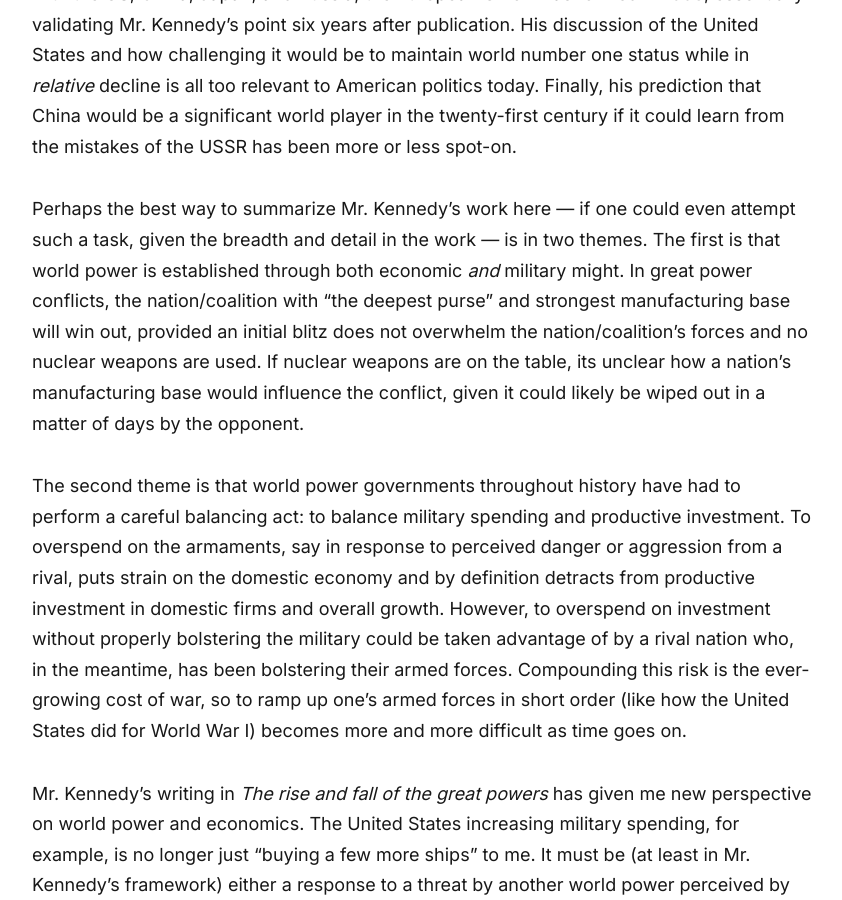
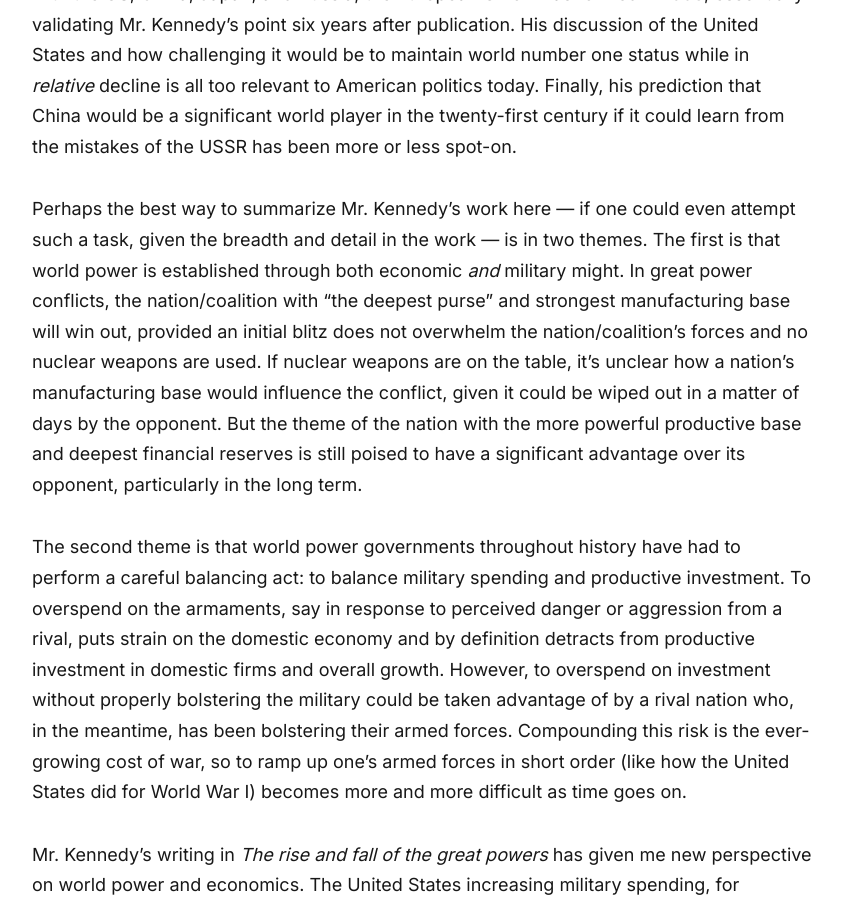
Before and after one commit to adam-bauer-34/adam-bauer-34.github.io, a Jekyll site: the page built from _posts/2022-11-28-rise-and-fall-kennedy.md, in a window 1280 px wide and 900 px high, scrolled down 3435 px. Shown: the whole window, without its empty margins (218-1060 px from the left). Built offline with Jekyll 4.4.1, drawn with Linux system fonts in a browser that asks for light colours; nearby versions of some CDN libraries; some web fonts are replaced.

Commit message:
Update 2022-11-28-rise-and-fall-kennedy.md

```diff
--- a/_posts/2022-11-28-rise-and-fall-kennedy.md
+++ b/_posts/2022-11-28-rise-and-fall-kennedy.md
@@ -38,7 +38,7 @@
 
 However, this does not mean that Mr. Kennedy’s projections are without merit. He accurately discusses how without sufficient cooperation, Europe will struggle to contend with the US, China, Japan, and Russia; the European Union was formed in 1993, essentially validating Mr. Kennedy’s point six years after publication. His discussion of the United States and how challenging it would be to maintain world number one status while in _relative_ decline is all too relevant to American politics today. Finally, his prediction that China would be a significant world player in the twenty-first century if it could learn from the mistakes of the USSR has been more or less spot-on.
 
-Perhaps the best way to summarize Mr. Kennedy’s work here — if one could even attempt such a task, given the breadth and detail in the work — is in two themes. The first is that world power is established through both economic _and_ military might. In great power conflicts, the nation/coalition with “the deepest purse” and strongest manufacturing base will win out, provided an initial blitz does not overwhelm the nation/coalition’s forces and no nuclear weapons are used. If nuclear weapons are on the table, its unclear how a nation’s manufacturing base would influence the conflict, given it could likely be wiped out in a matter of days by the opponent.
+Perhaps the best way to summarize Mr. Kennedy’s work here — if one could even attempt such a task, given the breadth and detail in the work — is in two themes. The first is that world power is established through both economic _and_ military might. In great power conflicts, the nation/coalition with “the deepest purse” and strongest manufacturing base will win out, provided an initial blitz does not overwhelm the nation/coalition’s forces and no nuclear weapons are used. If nuclear weapons are on the table, it's unclear how a nation’s manufacturing base would influence the conflict, given it could be wiped out in a matter of days by the opponent. But the theme of the nation with the more powerful productive base and deepest financial reserves is still poised to have a significant advantage over its opponent, particularly in the long term.
 
 The second theme is that world power governments throughout history have had to perform a careful balancing act: to balance military spending and productive investment. To overspend on the armaments, say in response to perceived danger or aggression from a rival, puts strain on the domestic economy and by definition detracts from productive investment in domestic firms and overall growth. However, to overspend on investment without properly bolstering the military could be taken advantage of by a rival nation who, in the meantime, has been bolstering their armed forces. Compounding this risk is the ever-growing cost of war, so to ramp up one’s armed forces in short order (like how the United States did for World War I) becomes more and more difficult as time goes on.
 
```
